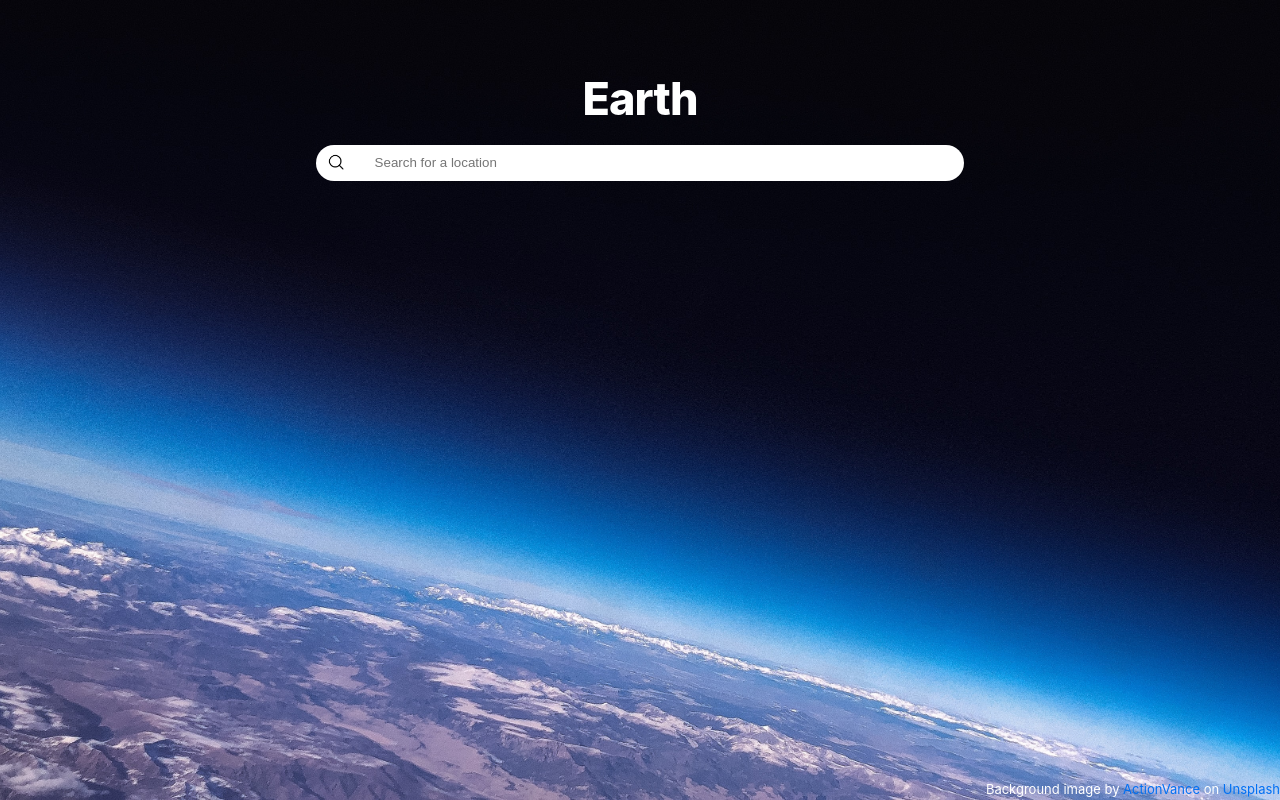
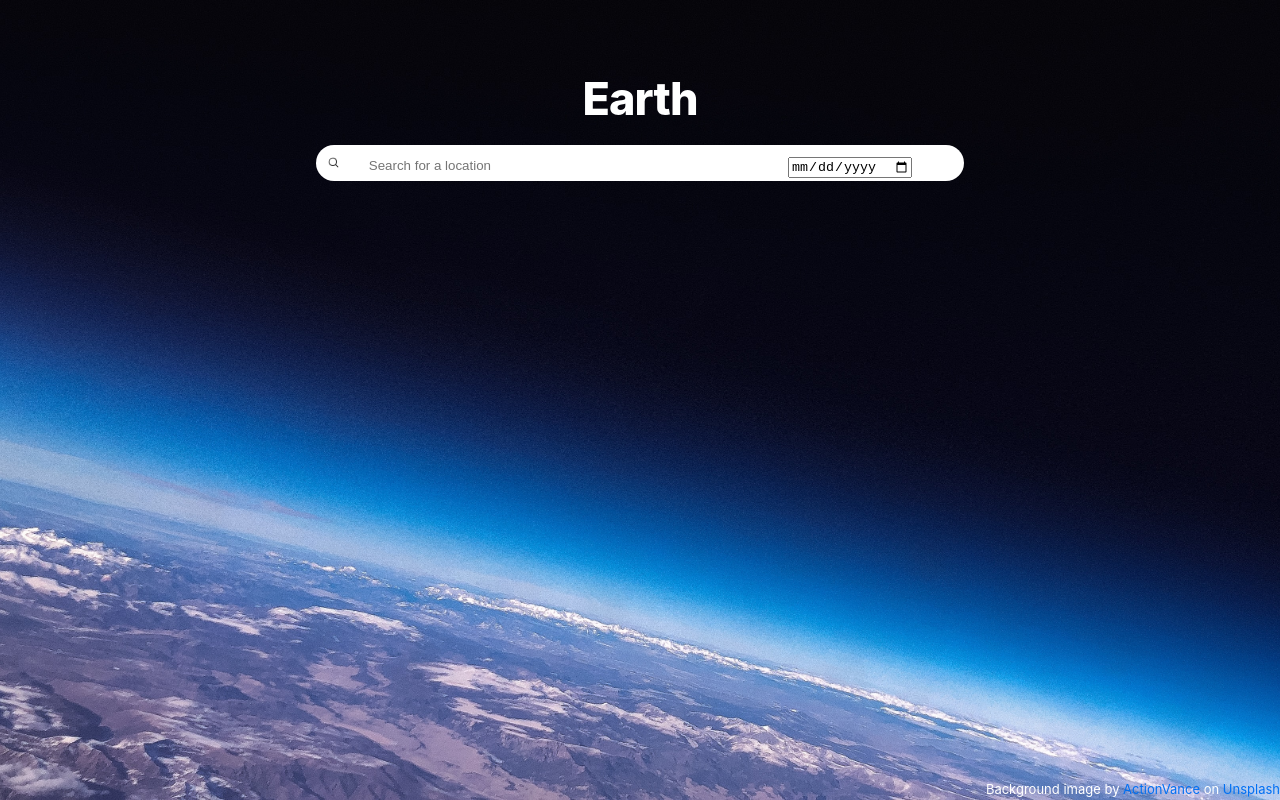
Before and after one commit to var-kyle/nextjs-app, a Next.js app: page / in a window 1280 px wide. Built offline with nearby package versions, Linux system fonts and the light colour scheme.

Commit message:
adding a date field

```diff
--- a/components/date.js
+++ b/components/date.js
@@ -1,6 +1,17 @@
 import { parseISO, format } from 'date-fns';
+import styles from './date.module.css';
 
 export default function Date({ dateString }) {
   const date = parseISO(dateString);
-  return <time dateTime={dateString}>{format(date, 'yyyy-MM-d')}</time>;
+  return (
+    <>
+      <input
+        type="date"
+        name="date"
+        defaultValue={format(date, 'yyyy-mm-dd')}
+        title="Search date"
+        className={`${styles.dateInput}`}
+      />
+    </>
+  );
 }
--- /dev/null
+++ b/components/date.module.css
@@ -0,0 +1,3 @@
+.dateIntput {
+  border: none;
+}
--- a/components/search.js
+++ b/components/search.js
@@ -1,21 +1,28 @@
 import Image from 'next/image';
+import Date from './date';
 import utilStyles from '../styles/utils.module.css';
 import styles from './search.module.css';
 
-export default function Search({ q }) {
+export default function Search({ q, date }) {
+  console.log(`query: ${q}\ndate: ${date}`);
   return (
     <div className={styles.container}>
       <form className={styles.searchForm} data-testid="search-form">
-        <button type="submit" title="Search" className={styles.searchButton}>
+        <button
+          type="submit"
+          title="Search"
+          className={`${styles.searchButton}`}
+        >
           <Image
             data-testid="search-image"
             src="/images/search.png"
-            className={utilStyles.borderCircle}
+            className={`${utilStyles.borderCircle}`}
             height={18}
             width={18}
             alt="Search images"
           />
         </button>
+        <div className={`${styles.searchContainer}`}>
           <input
             data-testid="search-input"
             type="search"
@@ -24,8 +31,12 @@ export default function Search({ q }) {
             placeholder="Search for a location"
             required
             title="Search"
-          className={styles.searchInput}
+            className={`${styles.searchInput}`}
           />
+        </div>
+        <div className={`${styles.dateContainer}`}>
+          <Date dateString={date} />
+        </div>
       </form>
     </div>
   );
--- a/components/search.module.css
+++ b/components/search.module.css
@@ -30,3 +30,12 @@
   overflow: visible;
   border-radius: 1rem;
 }
+
+.searchContainer {
+  width: 100%;
+}
+
+.dateContainer {
+  margin: auto;
+  width: 40%;
+}
--- a/pages/index.js
+++ b/pages/index.js
@@ -7,6 +7,7 @@ import { getGeocodedResults } from '../lib/geocode';
 
 export async function getServerSideProps(context) {
   const search = context.query.q;
+  const date = context.query.date ?? '2020-01-01';
   let response;
 
   if (search) {
@@ -22,9 +23,10 @@ export async function getServerSideProps(context) {
       bestMatch: response ? response.bestMatch : '',
       allMatches: response ? response.allMatches : '',
       imgUrl: response
-        ? `${process.env.NASA_API_BASE_URL}?api_key=${process.env.NASA_API_KEY}&lat=${response.bestMatch.latLng.lat}&lon=${response.bestMatch.latLng.lng}&date=2014-02-01&dim=0.5`
+        ? `${process.env.NASA_API_BASE_URL}?api_key=${process.env.NASA_API_KEY}&lat=${response.bestMatch.latLng.lat}&lon=${response.bestMatch.latLng.lng}&date=${date}&dim=0.5`
         : '',
       imgAlt: response ? `Satellite image of ${response.locationName}` : '',
+      date: date,
     },
   };
 }
@@ -35,7 +37,9 @@ export default function Home({
   allMatches,
   imgUrl,
   imgAlt,
+  date,
 }) {
+  //console.log(`query: ${locationName}\ndate: ${date}`);
   return (
     <Layout home>
       <Head>
@@ -44,7 +48,7 @@ export default function Home({
       <section
         className={`${utilStyles.headingMd} ${utilStyles.padding1px} ${utilStyles.maxWidth36} ${utilStyles.centered}`}
       >
-        <Search q={locationName} />
+        <Search q={locationName} date={date} />
       </section>
       <section className={`${utilStyles.imageSection}`}>
         {imgUrl ? (
```
Lines whose indentation alone changed are shown as unchanged.
